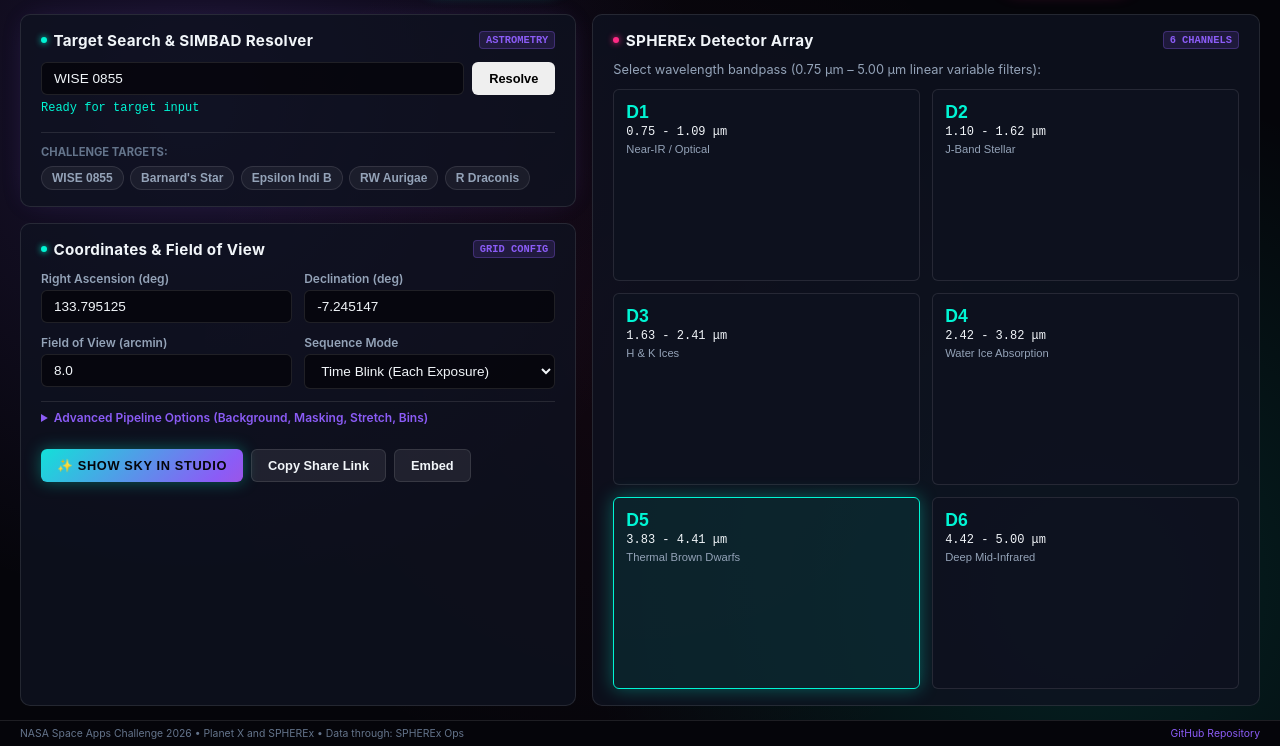
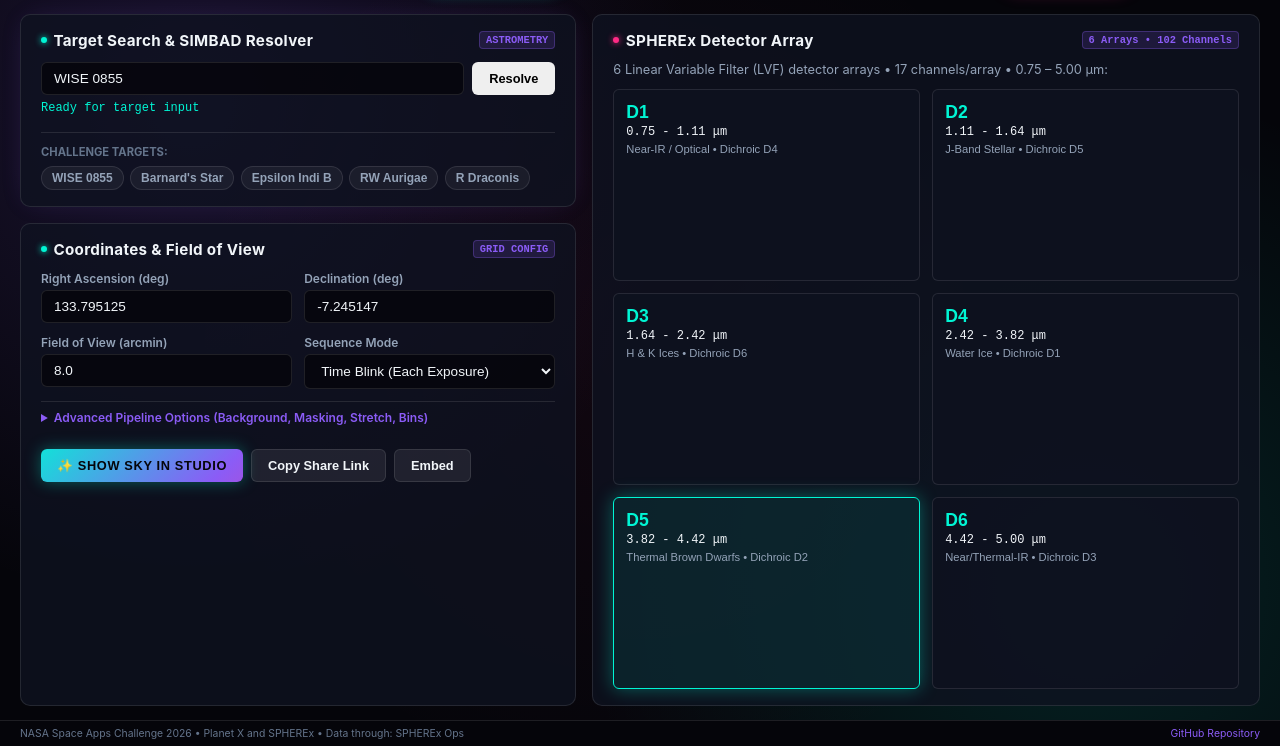
Before and after one commit to unhalekartik25/MURFX, a website: page frontend/index.html in a window 1280 px wide. Shown: the part 54-800 px from the top of the page. Drawn offline with Linux system fonts and the light colour scheme; no server answers.

Commit message:
fix: update SPHEREx band definitions and synchronize decimal coordinates in Aladin Lite

```diff
--- a/frontend/app.js
+++ b/frontend/app.js
@@ -1757,7 +1757,7 @@ function initAladinLite() {
   }
 
   const iframe = document.createElement("iframe");
-  iframe.src = `https://aladin.cds.unistra.fr/AladinLite/?target=${encodeURIComponent(`${ra} ${dec}`)}&fov=${fovDeg.toFixed(3)}&survey=P%2F2MASS%2Fcolor`;
+  iframe.src = `https://aladin.cds.unistra.fr/AladinLite/?target=${encodeURIComponent(`${ra.toFixed(6)},${dec.toFixed(6)}`)}&fov=${fovDeg.toFixed(3)}&survey=P%2F2MASS%2Fcolor`;
   iframe.style.width = "100%";
   iframe.style.height = "100%";
   iframe.style.border = "none";
--- a/frontend/index.html
+++ b/frontend/index.html
@@ -103,39 +103,39 @@
         <div class="bento-card detector-matrix-card">
           <div class="card-header">
             <h3><span class="accent-dot magenta"></span> SPHEREx Detector Array</h3>
-            <span class="chip-badge">6 CHANNELS</span>
+            <span class="chip-badge">6 Arrays &bull; 102 Channels</span>
           </div>
-          <p class="card-desc">Select wavelength bandpass (0.75 &mu;m &ndash; 5.00 &mu;m linear variable filters):</p>
+          <p class="card-desc">6 Linear Variable Filter (LVF) detector arrays &bull; 17 channels/array &bull; 0.75 &ndash; 5.00 &mu;m:</p>
           <div class="detector-grid">
             <button type="button" class="det-tile det-chip" data-det="1">
               <span class="det-id">D1</span>
-              <span class="det-range">0.75 - 1.09 &mu;m</span>
-              <span class="det-desc">Near-IR / Optical</span>
+              <span class="det-range">0.75 - 1.11 &mu;m</span>
+              <span class="det-desc">Near-IR / Optical &bull; Dichroic D4</span>
             </button>
             <button type="button" class="det-tile det-chip" data-det="2">
               <span class="det-id">D2</span>
-              <span class="det-range">1.10 - 1.62 &mu;m</span>
-              <span class="det-desc">J-Band Stellar</span>
+              <span class="det-range">1.11 - 1.64 &mu;m</span>
+              <span class="det-desc">J-Band Stellar &bull; Dichroic D5</span>
             </button>
             <button type="button" class="det-tile det-chip" data-det="3">
               <span class="det-id">D3</span>
-              <span class="det-range">1.63 - 2.41 &mu;m</span>
-              <span class="det-desc">H &amp; K Ices</span>
+              <span class="det-range">1.64 - 2.42 &mu;m</span>
+              <span class="det-desc">H &amp; K Ices &bull; Dichroic D6</span>
             </button>
             <button type="button" class="det-tile det-chip" data-det="4">
               <span class="det-id">D4</span>
               <span class="det-range">2.42 - 3.82 &mu;m</span>
-              <span class="det-desc">Water Ice Absorption</span>
+              <span class="det-desc">Water Ice &bull; Dichroic D1</span>
             </button>
             <button type="button" class="det-tile det-chip active" data-det="5">
               <span class="det-id">D5</span>
-              <span class="det-range">3.83 - 4.41 &mu;m</span>
-              <span class="det-desc">Thermal Brown Dwarfs</span>
+              <span class="det-range">3.82 - 4.42 &mu;m</span>
+              <span class="det-desc">Thermal Brown Dwarfs &bull; Dichroic D2</span>
             </button>
             <button type="button" class="det-tile det-chip" data-det="6">
               <span class="det-id">D6</span>
               <span class="det-range">4.42 - 5.00 &mu;m</span>
-              <span class="det-desc">Deep Mid-Infrared</span>
+              <span class="det-desc">Near/Thermal-IR &bull; Dichroic D3</span>
             </button>
           </div>
         </div>
```
